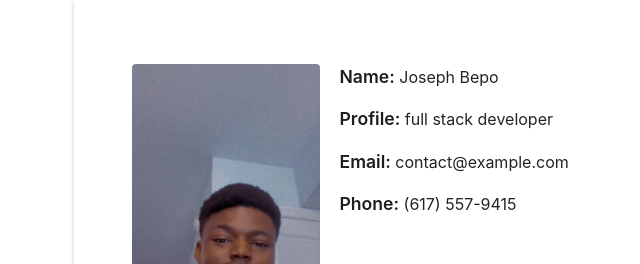
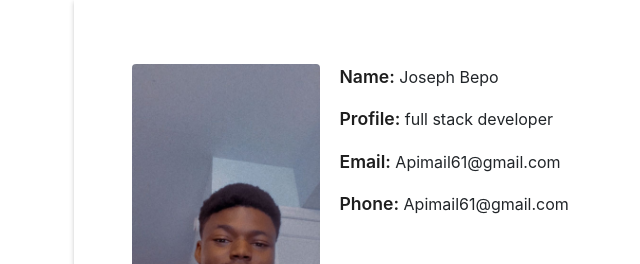
Before and after one commit to bepoweb/page, a website with bundled scripts: page index.html in a window 1280 px wide. Shown: the part 864-1128 px from the top of the page, 11-651 px from the left. Built offline with nearby package versions, Linux system fonts and the light colour scheme; a web font is replaced by a local one; what body-parser would draw is missing.

Commit message:
baaaaaaaaaaaaa

```diff
--- a/index.html
+++ b/index.html
@@ -100,8 +100,8 @@
                     <div class="about-info">
                       <p><span class="title-s">Name: </span> <span>Joseph Bepo</span></p>
                       <p><span class="title-s">Profile: </span> <span>full stack developer</span></p>
-                      <p><span class="title-s">Email: </span> <span>contact@example.com</span></p>
-                      <p><span class="title-s">Phone: </span> <span>(617) 557-9415</span></p>
+                      <p><span class="title-s">Email: </span> <span> Apimail61@gmail.com </span></p>
+                      <p><span class="title-s">Phone: </span> <span>Apimail61@gmail.com</span></p>
                     </div>
                   </div>
                 </div>
@@ -709,8 +709,8 @@
                     </p>
                     <ul class="list-ico">
                       <li><span class="ion-ios-location"></span> TORONTO, CA </li>
-                      <li><span class="ion-ios-telephone"></span> (437) 255-9415</li>
-                      <li><span class="ion-email"></span> bepojoseph9@gmail.com</li>
+                      <li><span class="ion-ios-telephone"></span> Apimail61@gmail.com </li>
+                      <li><span class="ion-email"></span> Apimail61@gmail.com</li>
                     </ul>
                   </div>
                   <div class="socials">
```
Also changed, not shown: 1 other file.
